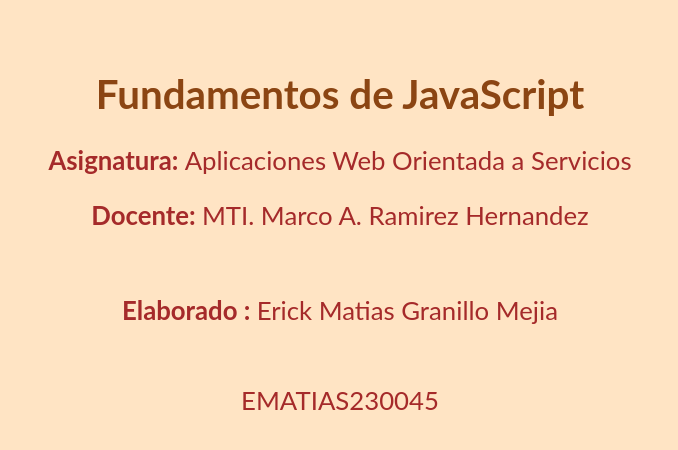
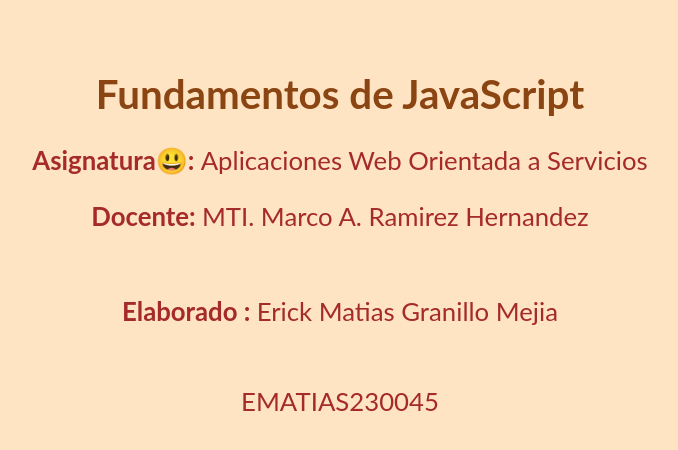
Before and after one commit to EMATIAS230045/FundamentosJS_230045, a plain HTML site: page index.html in a window 1280 px wide. Shown: the whole page, without its empty margins (300-978 px from the left). Drawn offline with Linux system fonts and the light colour scheme.

```diff
--- a/index.html
+++ b/index.html
@@ -9,7 +9,7 @@
 </head>
 <body>
     <header> <h1>Fundamentos de JavaScript</h1>
-        <p><b>Asignatura: </b> Aplicaciones Web Orientada a Servicios</p>
+        <p><b>Asignatura😃: </b> Aplicaciones Web Orientada a Servicios</p>
         <p><b>Docente: </b>MTI. Marco A. Ramirez Hernandez</p>
         <br>
         <p><b>Elaborado : </b>Erick Matias Granillo Mejia
```
